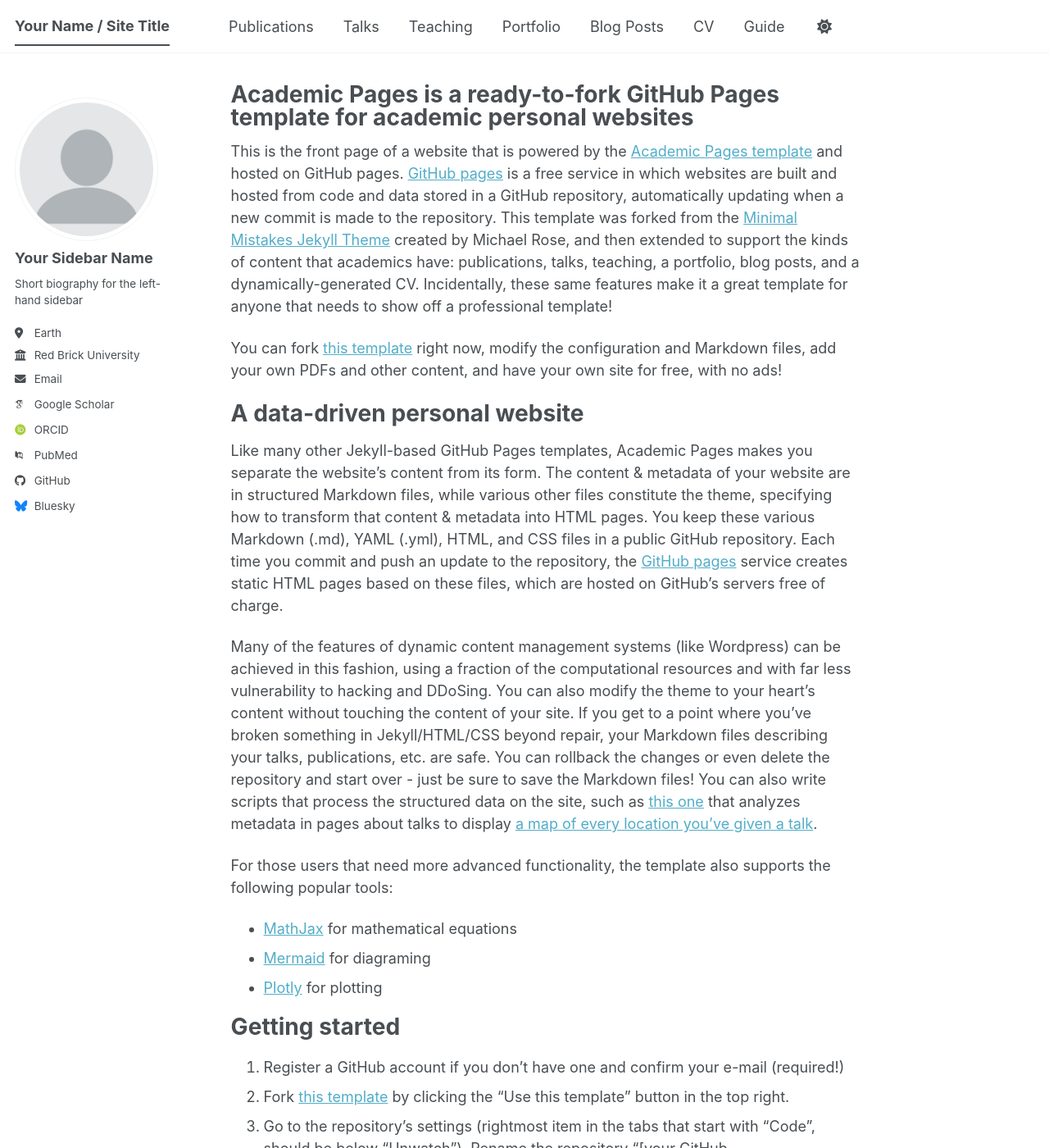
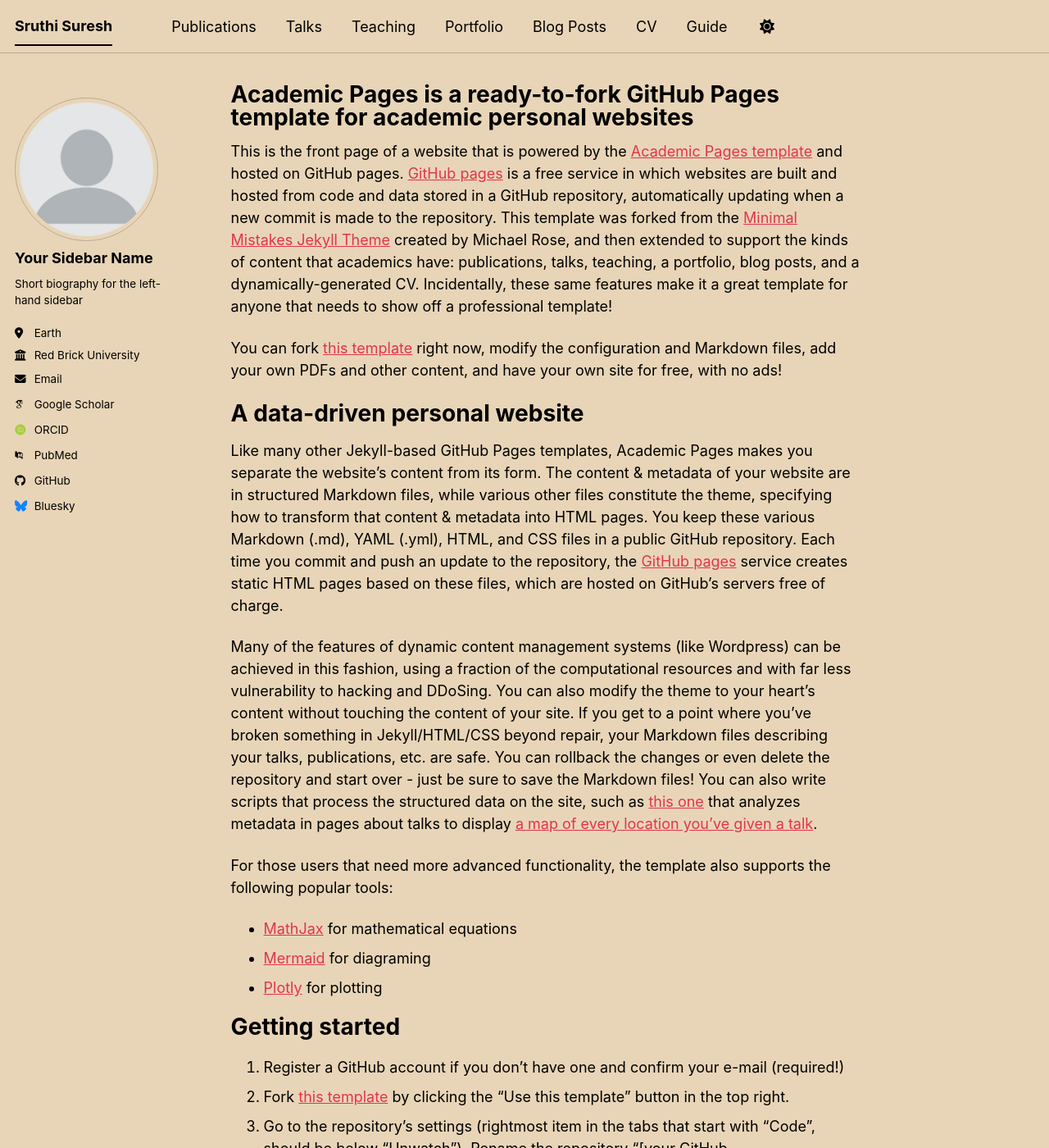
Before and after one commit to suresh-sruthi/suresh-sruthi.github.io, a Jekyll site: the page built from _pages/about.md, in a window 1280 px wide and 1400 px high. Shown: the whole window at 82% size. Built offline with Jekyll 4.4.1, drawn with Linux system fonts in a browser that asks for light colours; some web fonts are replaced; a script bundle is joined from its source files by our own code; library files that are not in the unit come from our copies; some of the changed text lies outside the part shown.

Commit message:
Update _config.yml

```diff
--- a/_config.yml
+++ b/_config.yml
@@ -8,12 +8,12 @@
 
 # Basic Site Settings
 locale                   : "en-US"
-site_theme               : "default" # The available themes options are "default", "air", "sunrise", "mint", "dirt" and "contrast"
-title                    : "Your Name / Site Title"
+site_theme               : "sunrise" # The available themes options are "default", "air", "sunrise", "mint", "dirt" and "contrast"
+title                    : "Sruthi Suresh"
 title_separator          : "-"
-name                     : &name "Your Name"
-description              : &description "Your Name's academic portfolio"   # Update this with a general description of your site, this is the default if not overridden by a page
-url                      : https://academicpages.github.io # The base hostname & protocol for your site e.g. "https://[your GitHub username].github.io",
+name                     : &name "Sruthi Suresh"
+description              : &description "Ph.D. Candidate"   # Update this with a general description of your site, this is the default if not overridden by a page
+url                      : https://suresh-sruthi.github.io # The base hostname & protocol for your site e.g. "https://[your GitHub username].github.io",
                                                            # or if you already have some other page hosted on Github then use "https://[your GitHub username].github.io/[Your Repo Name]"
 baseurl                  : "" # the subpath of your site, e.g. "/blog"
 repository               : "academicpages/academicpages.github.io"
```
